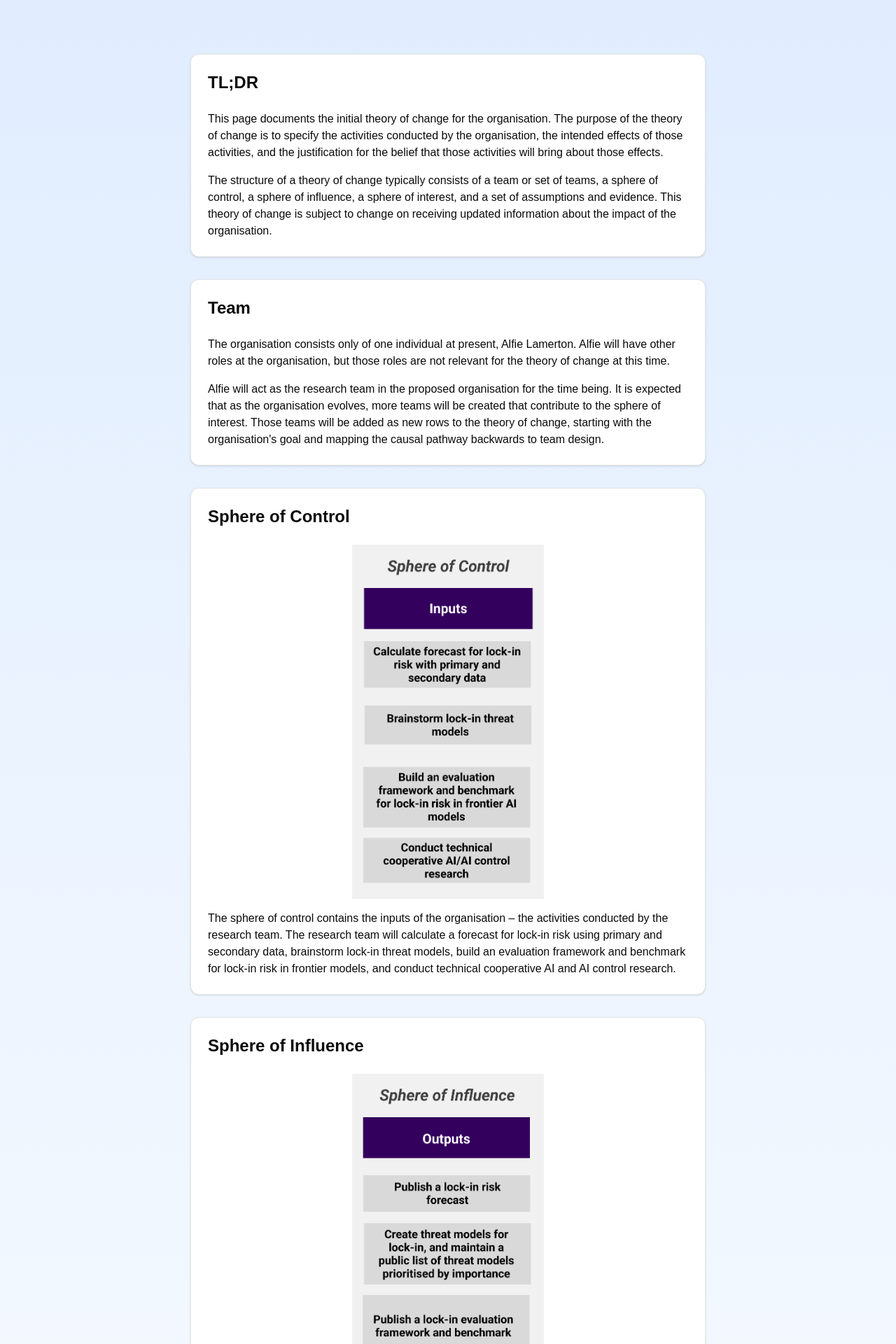
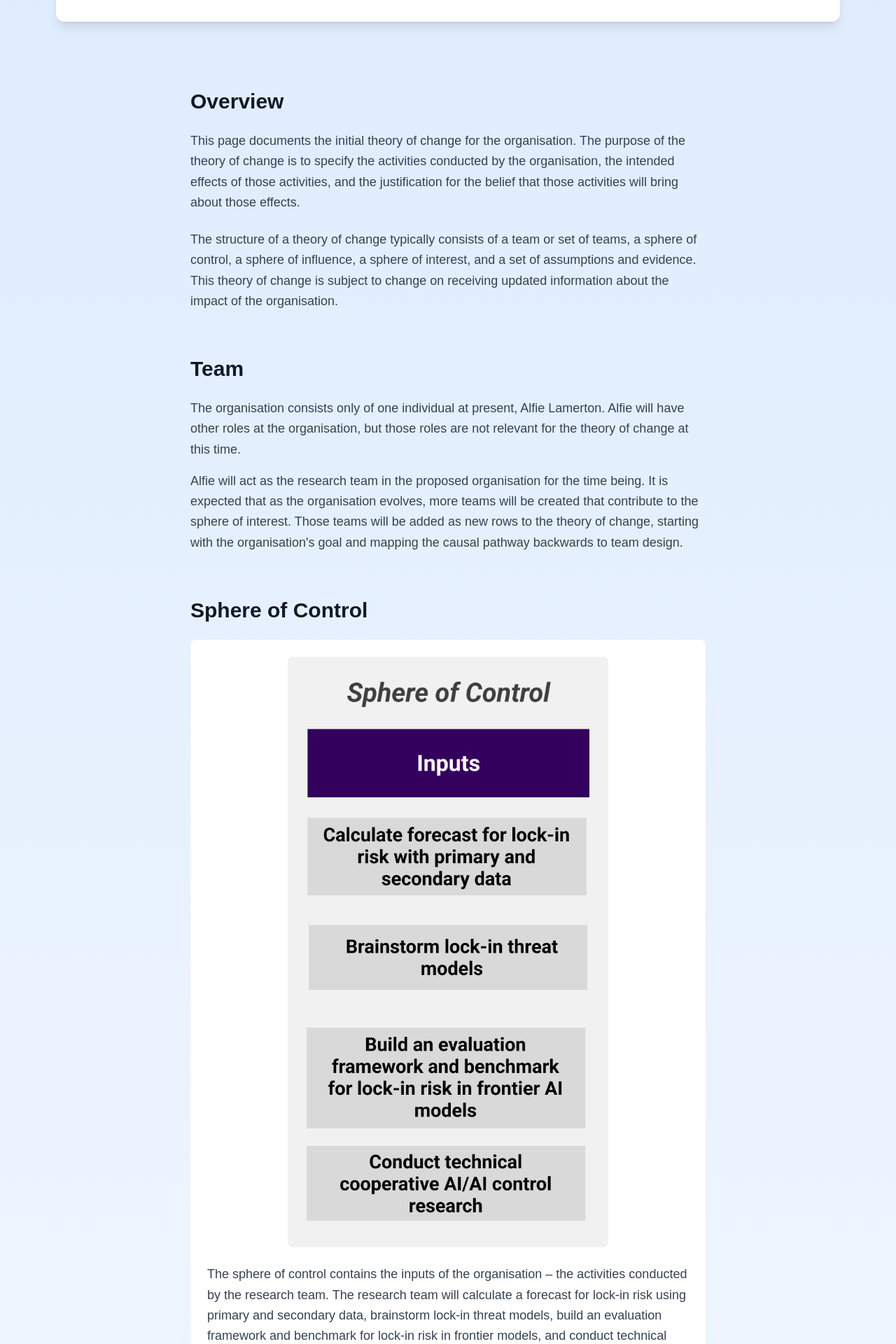
Before and after one commit to alamerton/formation-website, a Next.js app: page /theory-of-change in a window 1280 px wide. Shown: the part 660-2580 px from the top of the page at 70% size. Built offline with nearby package versions, Linux system fonts and the light colour scheme.

Commit message:
Look and feel changes

```diff
--- a/src/app/theory-of-change/page.tsx
+++ b/src/app/theory-of-change/page.tsx
@@ -1,5 +1,4 @@
 import React from "react";
-import { Card, CardContent, CardHeader } from "@/components/ui/card";
 import Image from "next/image";
 import theoryOfChangeImage from "@/images/theory-of-change.png";
 import sphereOfControlImage from "@/images/sphere-of-control.png";
@@ -9,77 +8,59 @@ import sphereOfInterestImage from "@/images/sphere-of-interest.png";
 const TheoryOfChangePage = () => {
   return (
     <div className="min-h-screen bg-gradient-to-b from-blue-100 to-white">
-      <div className="container mx-auto px-2 sm:px-4 py-4 sm:py-8 max-w-6xl">
-        <div className="container mx-auto px-2 sm:px-4 py-4 sm:py-8">
-          <h1 className="text-2xl sm:text-3xl md:text-4xl font-bold mb-2 sm:mb-4">
+      {/* Hero section with main diagram */}
+      <div className="container mx-auto px-4 py-12 max-w-6xl">
+        <h1 className="text-4xl md:text-5xl font-bold text-center mb-8 text-gray-900">
           Our Theory of Change
         </h1>
-          <div className="flex justify-center">
-            <div className="w-full sm:w-full md:w-full lg:w-full xl:w-full">
+        <div className="bg-white rounded-xl shadow-lg p-6 mb-12">
           <Image
             src={theoryOfChangeImage}
             alt="Diagram outlining our theory of change"
             layout="responsive"
             priority
+            className="rounded-lg"
           />
         </div>
       </div>
+
+      {/* Main content */}
+      <div className="container mx-auto px-4 max-w-3xl">
+        {/* TL;DR Section */}
+        <div className="mb-16">
+          <h2 className="text-2xl md:text-3xl font-bold mb-6 text-gray-900">
+            Overview
+          </h2>
+          <p className="text-lg text-gray-700 leading-relaxed">
+            This page documents the initial theory of change for the
+            organisation. The purpose of the theory of change is to specify the
+            activities conducted by the organisation, the intended effects of
+            those activities, and the justification for the belief that those
+            activities will bring about those effects.
+          </p>
+          <br />
+          <p className="text-lg text-gray-700 leading-relaxed">
+            The structure of a theory of change typically consists of a team or
+            set of teams, a sphere of control, a sphere of influence, a sphere
+            of interest, and a set of assumptions and evidence. This theory of
+            change is subject to change on receiving updated information about
+            the impact of the organisation.
+          </p>
         </div>
-      </div>
-      <div className="container mx-auto px-2 sm:px-4 py-4 sm:py-8 max-w-3xl">
-        {/* <Card className="mb-4 sm:mb-8">
-          <CardHeader>
-            <h2 className="text-lg sm:text-xl md:text-2xl font-semibold">
-              TL;DR
-            </h2>
-          </CardHeader>
-          <CardContent>
-            <p className="text-xs sm:text-sm md:text-base">
-              This page outlines, justifies, and evidences the creation of the
-              initial theory of change for the organisation. It breaks down the
-              columns in a typical theory of change diagram and talks about the
-              events involved in the organisation&apos;s initial intended route
-              to impact.
-            </p>
-          </CardContent>
-        </Card> */}
-        <Card className="mb-4 sm:mb-8">
-          <CardHeader>
-            <h2 className="text-lg sm:text-xl md:text-2xl font-semibold">
-              TL;DR
-            </h2>
-          </CardHeader>
-          <CardContent>
-            <p>
-              This page documents the initial theory of change for the
-              organisation. The purpose of the theory of change is to specify
-              the activities conducted by the organisation, the intended effects
-              of those activities, and the justification for the belief that
-              those activities will bring about those effects.
-            </p>
-            <p className="mt-4">
-              The structure of a theory of change typically consists of a team
-              or set of teams, a sphere of control, a sphere of influence, a
-              sphere of interest, and a set of assumptions and evidence. This
-              theory of change is subject to change on receiving updated
-              information about the impact of the organisation.
-            </p>
-          </CardContent>
-        </Card>
-        <Card className="mb-4 sm:mb-8">
-          <CardHeader>
-            <h2 className="text-lg sm:text-xl md:text-2xl font-semibold">
+
+        {/* Team Section */}
+        <div className="mb-16">
+          <h2 className="text-2xl md:text-3xl font-bold mb-6 text-gray-900">
             Team
           </h2>
-          </CardHeader>
-          <CardContent>
-            <p>
+          <div className="space-y-4">
+            <p className="text-lg text-gray-700 leading-relaxed">
               The organisation consists only of one individual at present, Alfie
               Lamerton. Alfie will have other roles at the organisation, but
               those roles are not relevant for the theory of change at this
               time.
             </p>
-            <p className="mt-4">
+            <p className="text-lg text-gray-700 leading-relaxed">
               Alfie will act as the research team in the proposed organisation
               for the time being. It is expected that as the organisation
               evolves, more teams will be created that contribute to the sphere
@@ -87,26 +68,27 @@ const TheoryOfChangePage = () => {
               of change, starting with the organisation&apos;s goal and mapping
               the causal pathway backwards to team design.
             </p>
-          </CardContent>
-        </Card>
-        <Card className="mb-4 sm:mb-8">
-          <CardHeader>
-            <h2 className="text-lg sm:text-xl md:text-2xl font-semibold">
+          </div>
+        </div>
+
+        {/* Sphere of Control Section */}
+        <div className="mb-16">
+          <h2 className="text-2xl md:text-3xl font-bold mb-6 text-gray-900">
             Sphere of Control
           </h2>
-          </CardHeader>
-          <CardContent>
-            <div className="flex justify-center">
-              <div className="w-2/3 md:w-2/3 lg:w-1/2 xl:w-2/5 pb-4">
+          <div className="bg-white rounded-lg shadow-sm p-6 mb-6">
+            <div className="flex justify-center mb-6">
+              <div className="w-4/5 md:w-2/3">
                 <Image
                   src={sphereOfControlImage}
-                  alt="Diagram outlining our theory of change"
+                  alt="Diagram showing our sphere of control"
                   layout="responsive"
                   priority
+                  className="rounded-lg"
                 />
               </div>
             </div>
-            <p>
+            <p className="text-lg text-gray-700 leading-relaxed">
               The sphere of control contains the inputs of the organisation –
               the activities conducted by the research team. The research team
               will calculate a forecast for lock-in risk using primary and
@@ -115,26 +97,27 @@ const TheoryOfChangePage = () => {
               models, and conduct technical cooperative AI and AI control
               research.
             </p>
-          </CardContent>
-        </Card>
-        <Card className="mb-4 sm:mb-8">
-          <CardHeader>
-            <h2 className="text-lg sm:text-xl md:text-2xl font-semibold">
+          </div>
+        </div>
+
+        {/* Sphere of Influence Section */}
+        <div className="mb-16">
+          <h2 className="text-2xl md:text-3xl font-bold mb-6 text-gray-900">
             Sphere of Influence
           </h2>
-          </CardHeader>
-          <CardContent>
-            <div className="flex justify-center">
-              <div className="w-2/3 md:w-2/3 lg:w-1/2 xl:w-2/5 pb-4">
+          <div className="bg-white rounded-lg shadow-sm p-6 mb-6">
+            <div className="flex justify-center mb-6">
+              <div className="w-4/5 md:w-2/3">
                 <Image
                   src={sphereOfInfluenceImage}
-                  alt="Diagram outlining our theory of change"
+                  alt="Diagram showing our sphere of influence"
                   layout="responsive"
                   priority
+                  className="rounded-lg"
                 />
               </div>
             </div>
-            <p>
+            <p className="text-lg text-gray-700 leading-relaxed">
               The sphere of influence contains the measurable effects of the
               activities conducted by the research team – these are the products
               of the organisation. The research activities will be channelled
@@ -144,107 +127,50 @@ const TheoryOfChangePage = () => {
               technical research papers, and producing reports making
               recommendations about lock-in risk reduction.
             </p>
-          </CardContent>
-        </Card>
-        <Card className="mb-4 sm:mb-8">
-          <CardHeader>
-            <h2 className="text-lg sm:text-xl md:text-2xl font-semibold">
+          </div>
+        </div>
+
+        {/* Sphere of Interest Section */}
+        <div className="mb-16">
+          <h2 className="text-2xl md:text-3xl font-bold mb-6 text-gray-900">
             Sphere of Interest
           </h2>
-          </CardHeader>
-          <CardContent>
-            <div className="flex justify-center">
-              <div className="w-6/7 pb-4">
+          <div className="bg-white rounded-lg shadow-sm p-6 mb-6">
+            <div className="flex justify-center mb-6">
+              <div className="w-11/12">
                 <Image
                   src={sphereOfInterestImage}
-                  alt="Diagram outlining our theory of change"
+                  alt="Diagram showing our sphere of interest"
                   layout="responsive"
                   priority
+                  className="rounded-lg"
                 />
               </div>
             </div>
-            <p>
+            <p className="text-lg text-gray-700 leading-relaxed">
               The sphere of interest specifies the events the organisation is
               trying to elicit in the world; it contains two columns in the
               causal chain of events: the outcomes – the intended effects of the
               outputs, and the goal – the main objective of the theory of
               change.
             </p>
-          </CardContent>
-        </Card>
-        {/* <Card className="mb-4 sm:mb-8">
-          <CardHeader>
-            <h2 className="text-lg sm:text-xl md:text-2xl font-semibold">
-              Assumptions and Evidence
+          </div>
+        </div>
+
+        {/* Summary Section */}
+        <div className="mb-16">
+          <h2 className="text-2xl md:text-3xl font-bold mb-6 text-gray-900">
+            Summary
           </h2>
-          </CardHeader>
-          <CardContent>
-            <p className="text-sm">
-              This section outlines the assumptions on which the theory of
-              change rests, the evidence for each assumption, and associated
-              confidence levels and their explanations.
-            </p>
-            {[
-              {
-                assumption:
-                  "Lock-in risk research is tractable enough to create knowledge using the scientific method.",
-                confidence: 90,
-                explanation:
-                  "The kinds of research that this research would be an example/intersection of, can be tractable with the scientific method. Therefore I am relatively confident that it is possible, as there seems to be no obvious reason why not; however, there might be unforeseen consequences of the nature of lock-in which makes the research less tractable.",
-              },
-              {
-                assumption:
-                  "Creating knowledge about lock-in risks from AI systems will let us create effective recommendations to key decision-makers.",
-                confidence: 85,
-                explanation:
-                  "It is clear that this is one method employed by existing research organisations. However, examples are not definitive indications that the method is effective.",
-              },
-              {
-                assumption:
-                  "The key decision-makers outlined are the correct targets for knowledge about lock-in risks to affect change.",
-                confidence: 70,
-                explanation:
-                  "Argued, but not directly evidenced. From the perspective of decision theory, AI lock-in risks are not going to form regardless of human action. They are going to be the result of a chain of decisions made by individuals about the development and governance of the AI systems in question.",
-              },
-              {
-                assumption:
-                  "Scientific research is necessary because no existing research is testing the hypotheses that are important for creating knowledge about lock-in.",
-                confidence: 60,
-                explanation:
-                  "A little more than a guess, based on assumptions about the existing knowledge. This will be more conclusive as a result of the first science of deep learning literature review.",
-              },
-            ].map((item, index) => (
-              <div key={index} className="mt-4">
-                <h3 className="text-base font-semibold">
-                  Assumption {index + 1}: {item.assumption}
-                </h3>
-                <p className="text-sm">
-                  <strong>Confidence level:</strong> {item.confidence}%
-                </p>
-                <p className="text-sm">
-                  <strong>Explanation:</strong> {item.explanation}
+          <p className="text-lg text-gray-700 leading-relaxed">
+            This page aims to purpose and operation of the organisation by
+            decomposing its initial theory of change and explaining each element
+            in detail. It also identifies the assumptions on which the theory of
+            change rests, outlines the bases for these assumptions and expresses
+            a confidence level in each of them. Lastly, the report illuminates
+            potential next steps for the improvement of the theory of change.
           </p>
         </div>
-            ))}
-          </CardContent>
-        </Card> */}
-
-        <Card className="mt-8">
-          <CardHeader>
-            <h2 className="text-xl md:text-2xl font-semibold">Summary</h2>
-          </CardHeader>
-          <CardContent>
-            <p className="text-sm md:text-base">
-              This page aims to purpose and operation of the organisation by
-              decomposing its initial theory of change and explaining each
-              element in detail. It also identifies the assumptions on which the
-              theory of change rests, outlines the bases for these assumptions
-              and expresses a confidence level in each of them. Lastly, the
-              report illuminates potential next steps for the improvement of the
-              theory of change.
-            </p>
-          </CardContent>
-        </Card>
       </div>
     </div>
   );
```
Also changed, not shown: src/app/about/page.tsx (+21 -15 lines). Lines whose indentation alone changed are shown as unchanged.
